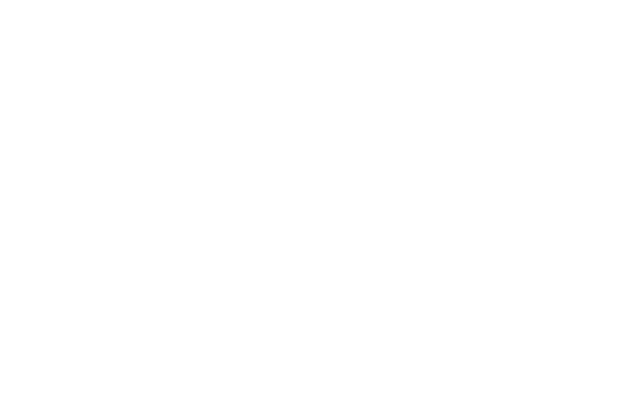
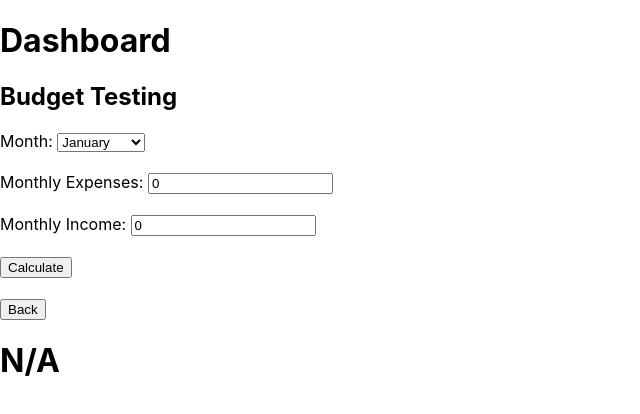
Before and after one commit to Maktor/Milestone-2-NCSTATE-Bootcamp, a React (Create React App) app in the folder client/: page /budgetinput in a window 1280 px wide. Before the commit this address had no page. Shown: the top 414 px of the page, without its empty margins (0-640 px from the left). Built offline with nearby package versions, Linux system fonts and the light colour scheme.

Commit message:
Added basic budget input and a few pages

```diff
--- a/client/src/App.js
+++ b/client/src/App.js
@@ -3,6 +3,7 @@
 import { BrowserRouter as Router, Route, Routes } from "react-router-dom";
 import LoginPage from "./pages/LoginPage/LoginPage";
 import DashboardPage from "./pages/Dashboard/DashboardPage.js";
+import BudgetInputPage from "./pages/BudgetInput/BudgetInput.js";
 
 //Using JSX. Controlling the routes
 function App() {
@@ -11,6 +12,7 @@
       <Routes>
         <Route path="/" element={<LoginPage />} />
         <Route path="/dashboard" element={<DashboardPage />} />
+        <Route path="/budgetinput" element={<BudgetInputPage />} />
       </Routes>
     </Router>
   );
--- /dev/null
+++ b/client/src/pages/BudgetInput/BudgetInput.js
@@ -0,0 +1,62 @@
+import React, { useState } from "react";
+import { useNavigate } from "react-router-dom";
+
+function BudgetInputPage() {
+
+// const [days, setDays] = useState("0");
+const [budget, setBudget] = useState("0");
+const [expenses, setExpenses] = useState("0");
+const navigate = useNavigate();
+let total = 0
+
+const submitButton = async (event) => {
+    event.preventDefault();
+    let monthChosen = document.getElementById("month")
+    let days = monthChosen.value
+   if (budget > 0 && expenses >= 0)
+   {
+    total = (budget - expenses)/days
+    document.getElementById("total").innerHTML = "Daily allowance: " + total;
+   }
+   else
+   {
+    alert("Invalid values entered, please try again.")
+   }
+
+    console.log(days)
+    console.log(budget)
+    console.log(total)
+
+  };
+
+  return (
+    <div className="DashboardPage">
+      <h1>Dashboard</h1>
+      <h2>Budget Testing</h2>
+      <form onSubmit={submitButton}>
+      Month: <select name="month" id="month">
+    <option value="31">January</option>
+    <option value="28">February</option>
+    <option value="31">March</option>
+    <option value="30">April</option>
+    <option value="31">May</option>
+    <option value="30">June</option>
+    <option value="31">July</option>
+    <option value="31">August</option>
+    <option value="30">September</option>
+    <option value="31">October</option>
+    <option value="30">November</option>
+    <option value="31">December</option>
+      </select><br/><br/>
+        {/* Number of Days: <input type="string" placeholder="Days" value={days} onChange={(e) => setDays(e.target.value)}></input><br/><br/> */}
+        Monthly Expenses: <input type="string" placeholder="Expenses" value={expenses} onChange={(e) => setExpenses(e.target.value)}></input><br/><br/>
+        Monthly Income: <input type="string" placeholder="Budget" value={budget} onChange={(e) => setBudget(e.target.value)}></input><br/><br/>
+        <button type="submit">Calculate</button><br/><br/>
+        <button onClick={function(){navigate("/dashboard");}}>Back</button>
+      </form>
+      <h1 id ="total">N/A</h1>
+    </div>
+  );
+}
+
+export default BudgetInputPage;
--- a/client/src/pages/Dashboard/DashboardPage.js
+++ b/client/src/pages/Dashboard/DashboardPage.js
@@ -1,9 +1,17 @@
-import React from "react";
+// import React, { useState } from "react";
+import { useNavigate } from "react-router-dom";
 
 function DashboardPage() {
+
+  const navigate = useNavigate();
+
   return (
     <div className="DashboardPage">
       <h1>Dashboard</h1>
+      <form>
+        <button onClick={function(){navigate("/budgetinput");}}>Budget Input</button><br/><br/>
+        <button onClick={function(){navigate("/");}}>Logout</button>
+      </form>
     </div>
   );
 }
```
Also changed, not shown: client/src/components/BudgetInput/BudgetInput.js (deleted), client/src/pages/BudgetInput/BudgetInput.css (added).
